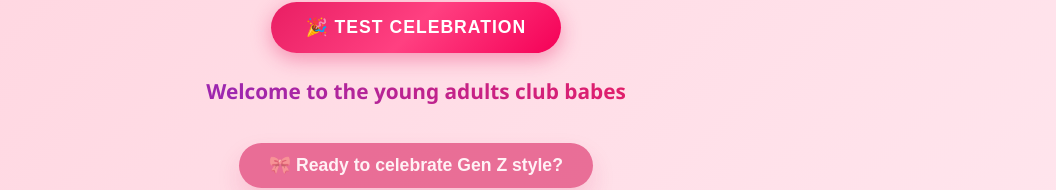
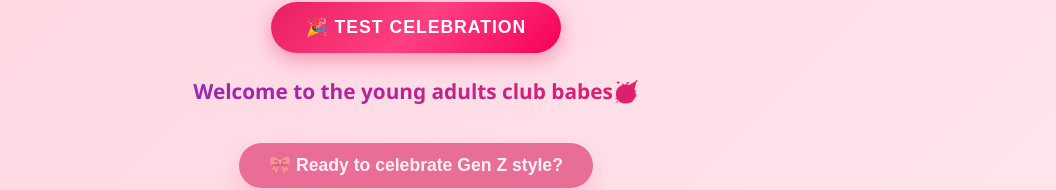
Before and after one commit to deborararumairaj/rosema-bday, a React (Vite) app: page / in a window 1280 px wide. Shown: the part 445-635 px from the top of the page, without its empty margins (224-1280 px from the left). Built offline with nearby package versions, Linux system fonts and the light colour scheme.

Commit message:
Update App.jsx

```diff
--- a/src/App.jsx
+++ b/src/App.jsx
@@ -120,7 +120,7 @@ He will make a pathway through the wilderness.
           <h2 id="teaserHeading">
             {birthdayReached
               ? "💖 Ready to celebrate? 💖"
-              : "Welcome to the young adults club babes"}
+              : "Welcome to the young adults club babes🥳"}
           </h2>
           <p className="teaser-hint"> </p>
         </section>
```
